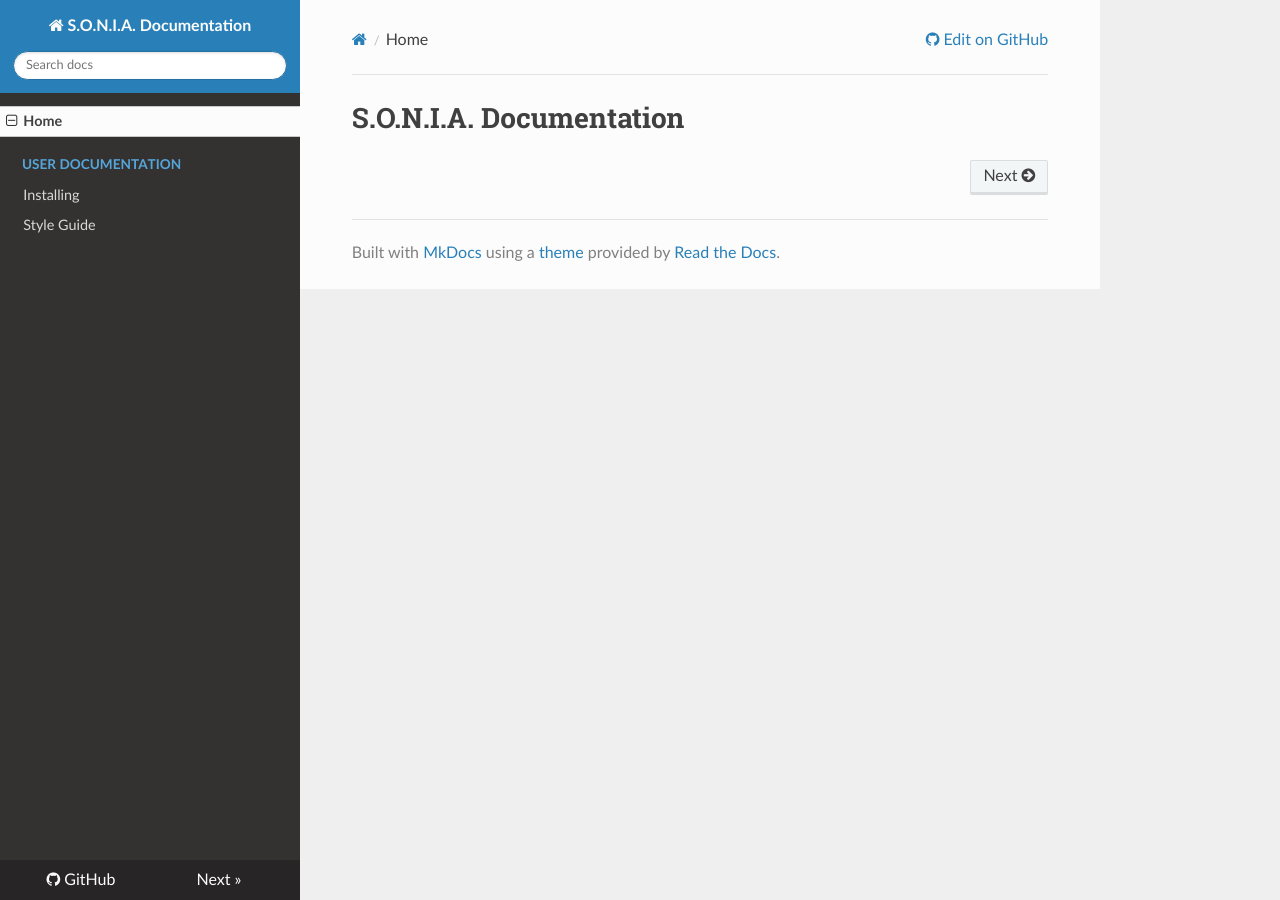
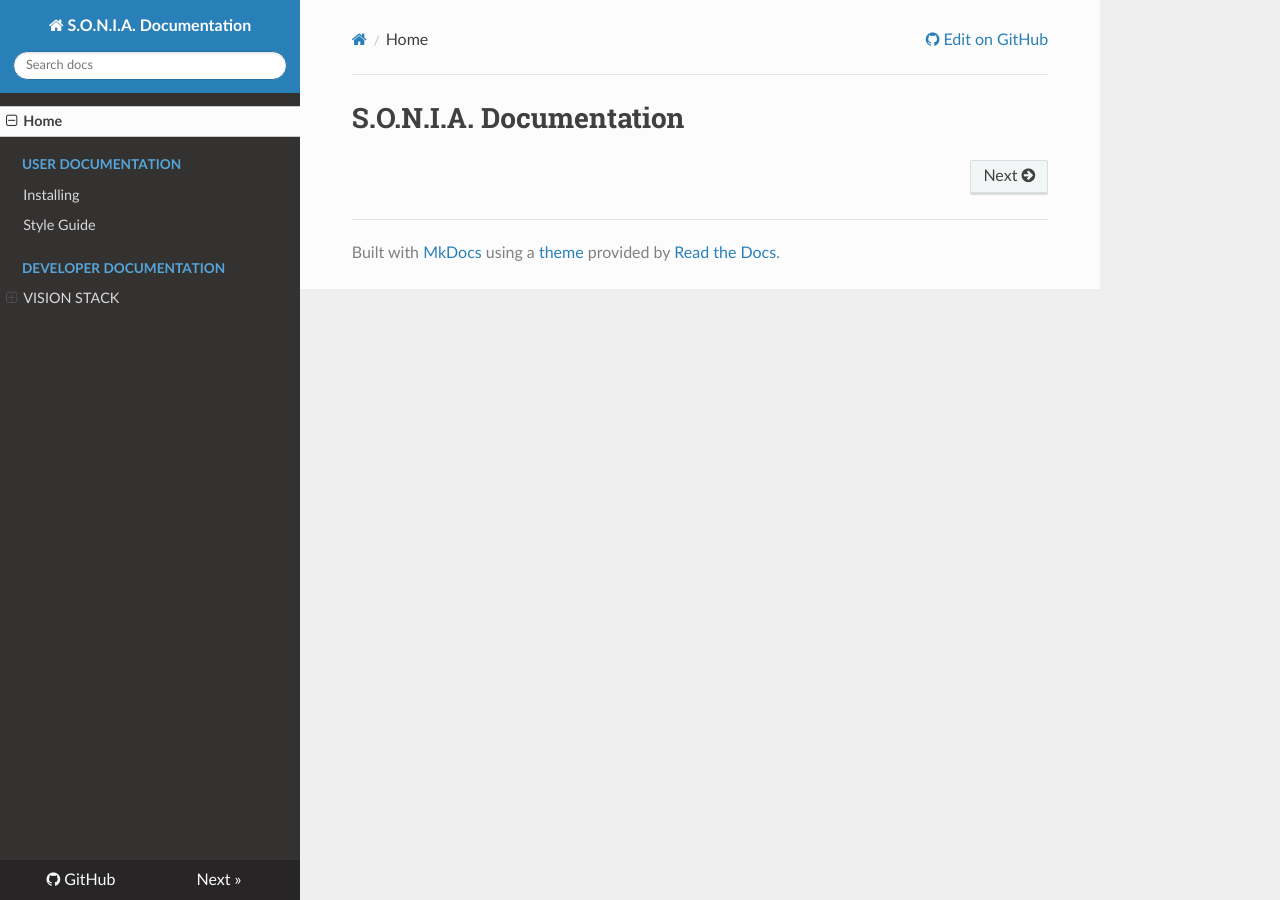
Before and after one commit to sonia-auv/documentation, an MkDocs documentation site: the page built from docs/index.md, in a window 1280 px wide. Built offline with MkDocs 1.6.1, drawn with Linux system fonts in a browser that asks for light colours; nearby versions of some CDN libraries; old or Windows-style settings are respelled for this version of MkDocs.

Commit message:
Modifying navbar

```diff
--- a/mkdocs.yml
+++ b/mkdocs.yml
@@ -1,8 +1,11 @@
 pages:
   - Home: 'index.md'
-  - User Documentation:
+  - USER DOCUMENTATION:
     - Installing: 'installing.md'
     - Style Guide: 'styleguide.md'
+  - DEVELOPER DOCUMENTATION:
+    - VISION STACK:
+      - Design: 'stack_vision/design.md'
 
 site_name: S.O.N.I.A. Documentation
 repo_url: https://github.com/sonia-auv/documentation
```
